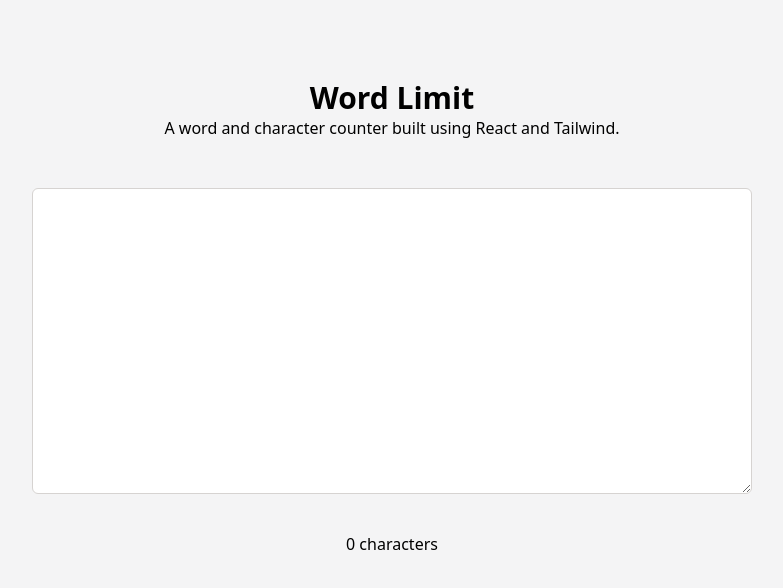
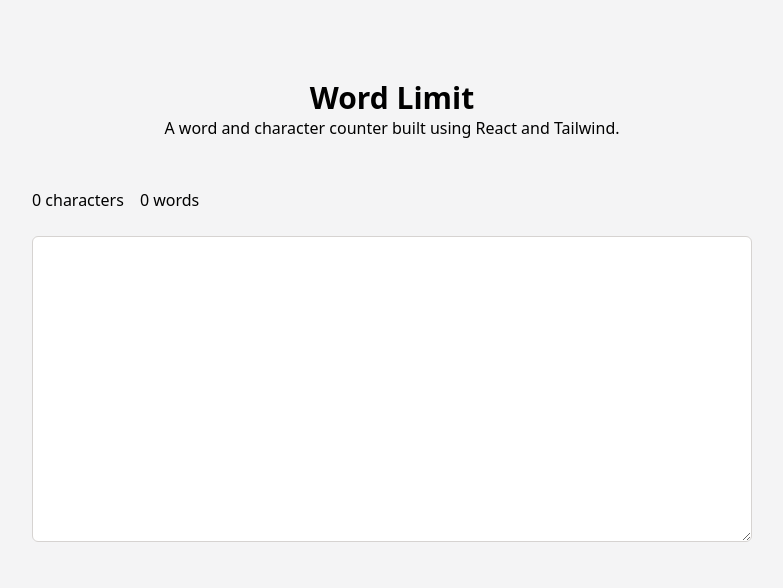
Before and after one commit to architchandra/count-my-words, a React (Create React App) app: page / in a window 1280 px wide. Shown: the top 588 px of the page, without its empty margins (248-1031 px from the left). Built offline with nearby package versions, Linux system fonts and the light colour scheme.

Commit message:
Add logic to count words, show results above textbox

```diff
--- a/src/assets/styles/output/style.css
+++ b/src/assets/styles/output/style.css
@@ -426,6 +426,15 @@ Ensure the default browser behavior of the `hidden` attribute.
 .mb-8 {
   margin-bottom: 2rem;
 }
+.mb-6 {
+  margin-bottom: 1.5rem;
+}
+.mr-4 {
+  margin-right: 1rem;
+}
+.flex {
+  display: flex;
+}
 .w-full {
   width: 100%;
 }
@@ -449,6 +458,9 @@ Ensure the default browser behavior of the `hidden` attribute.
 .text-center {
   text-align: center;
 }
+.filter {
+  filter: var(--tw-blur) var(--tw-brightness) var(--tw-contrast) var(--tw-grayscale) var(--tw-hue-rotate) var(--tw-invert) var(--tw-saturate) var(--tw-sepia) var(--tw-drop-shadow);
+}
 .container {
   width: 100%;
   margin-right: auto;
@@ -462,3 +474,6 @@ Ensure the default browser behavior of the `hidden` attribute.
     max-width: 768px;
   }
 }
+.last\:mr-0:last-child {
+  margin-right: 0px;
+}
--- a/src/components/App.js
+++ b/src/components/App.js
@@ -22,8 +22,8 @@ function App() {
             A word and character counter built using React and Tailwind.
           </h3>
         </div>
+        <Results text={text} />
         <TextBox text={text} handleOnChange={handleOnChange} />
-        <Results text={text} />
       </div>
     </main>
   );
--- a/src/components/Results.js
+++ b/src/components/Results.js
@@ -2,10 +2,18 @@ function Results({ text }) {
   function getCharCount(text) {
     return text.length;
   }
+  function getWordCount(text) {
+    return text.split(/\W/).filter(word => !!word).length;
+  }
 
   return (
-    <div>
-      {getCharCount(text)} characters
+    <div class="flex mb-6">
+      <p class="mr-4 last:mr-0">
+        {getCharCount(text)} characters
+      </p>
+      <p class="mr-4 last:mr-0">
+        {getWordCount(text)} words
+      </p>
     </div>
   );
 }
```
